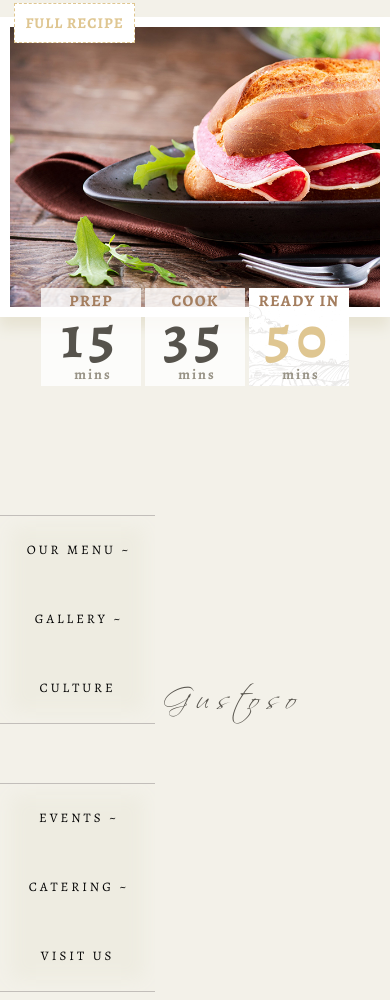
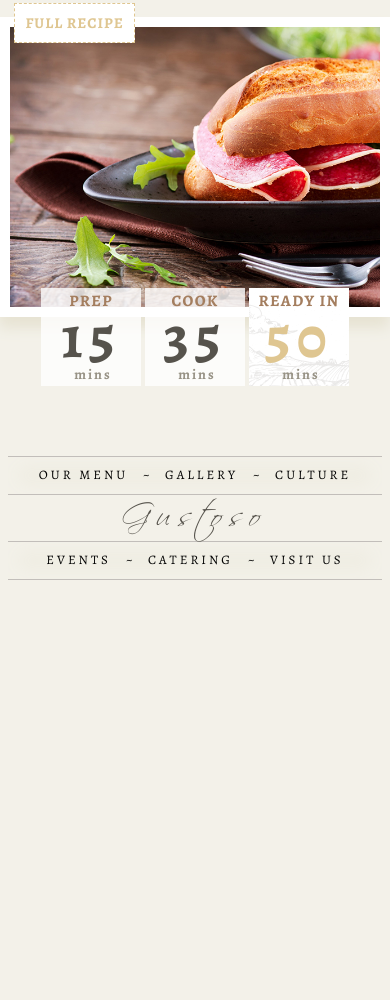
Before and after one commit to Darynalukianets/Bakery, a website: page src/index.html in a window 390 px wide. Shown: the part 4127-5127 px from the top of the page. After the commit the page ends 4757 px from the top, so only its background shows below. Drawn offline with nearby package versions, Linux system fonts and the light colour scheme; files that its build step writes are made by us from their sources; files whose address does not match are found by name.

Commit message:
Added styles in Footer for Mobile

```diff
--- a/src/components/layouts/footer/footer.scss
+++ b/src/components/layouts/footer/footer.scss
@@ -1,3 +1,7 @@
+.footer {
+  padding-bottom: 50px;
+}
+
 .ft-nav {
   @extend %nav;
   text-align: center;
@@ -5,19 +9,36 @@
   border-bottom: 1px solid $lightGrey;
   background-color: $ftNavBckgr;
   box-shadow: inset 0px 0px 17px 11px $bodyBckgrColor;
+
+  width: 96%;
+  font-size: 13px;
+  letter-spacing: 3px;
+  margin: 0 auto;
+}
+
+.ft-nav_item {
+  display: inline-block;
+
+  a {
+    line-height: 37px;
+  }
 }
 
 .ft-nav_separator {
   @extend %nav-separator;
+  padding: 0 2.5%;
 }
 
 .ft-logo {
   @extend %logo;
   color: $h2DarkGrey;
+  padding: 0 0 16px 0;
+  vertical-align: bottom;
+  text-align: center;
 }
 
 // tablet******************************************************************************************
-@media (max-width: 1023px) {
+@media (min-width: 768px) and (max-width: 1023px) {
   .footer {
     padding-bottom: 70px;
   }
@@ -25,7 +46,7 @@
   .ft-nav {
     width: 39.8%;
     display: inline-block;
-    margin-top: 59px;
+    margin: 59px 0 0 0;
     font-size: 13px;
     letter-spacing: 3px;
   }
@@ -45,7 +66,6 @@
   .ft-logo {
     display: inline-block;
     padding: 0 0 16px 4px;
-    vertical-align: bottom;
     font-size: 28px;
   }
 }
@@ -60,7 +80,7 @@
   .ft-nav {
     width: 38.4%;
     display: inline-block;
-    margin-top: 59px;
+    margin: 59px 0 0 0;
   }
 
   .ft-nav_item {
@@ -78,7 +98,6 @@
   .ft-logo {
     display: inline-block;
     padding: 0 34px 21px 43px;
-    vertical-align: bottom;
   }
 }
 
@@ -92,7 +111,7 @@
   .ft-nav {
     width: 40.8%;
     display: inline-block;
-    margin-top: 59px;
+    margin: 59px 0 0 0;
   }
 
   .ft-nav_item {
@@ -110,6 +129,5 @@
   .ft-logo {
     display: inline-block;
     padding: 0 34px 21px 43px;
-    vertical-align: bottom;
   }
 }
```
